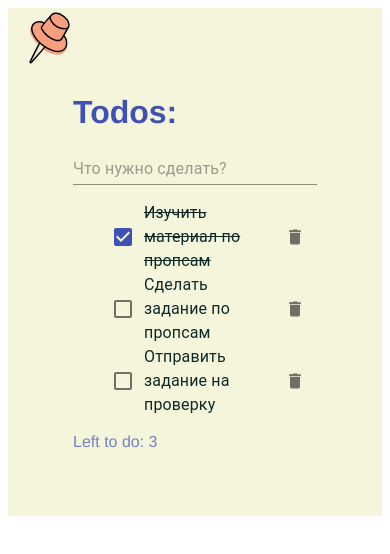
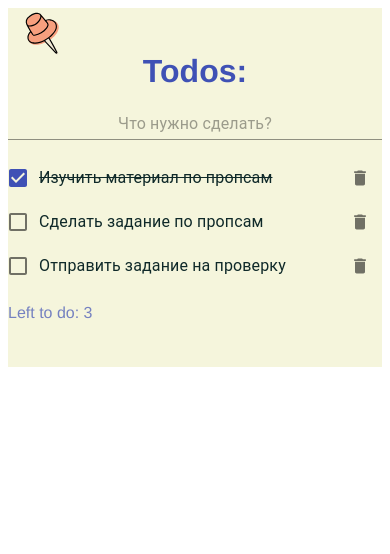
Before and after one commit to WebHeroSchool/react-todo, a React (Create React App) app: page / in a window 390 px wide. Shown: the top 554 px of the page. Built offline with nearby package versions, Linux system fonts and the light colour scheme.

Commit message:
added media querries

```diff
--- a/src/components/App/App.module.css
+++ b/src/components/App/App.module.css
@@ -13,6 +13,7 @@
 .title {
     font-family: Helvetica;
     color: #3f51b5;
+    margin: 0 0 18px 0;
 }
 .pin {
     width: 50px;
@@ -20,5 +21,17 @@
     position: absolute;
     top: 5px;
     left: 15px;
-    transform: rotate(-190deg);
+    transform: rotate(-260deg);
 }
+@media screen and (max-width: 520px) {
+    .wrap {
+        padding: 45px 0;
+    }
+    .title {
+        margin: 0 auto 18px;
+    }
+    .pin {
+        width: 40px;
+        height: 40px;
+    }
+}
--- a/src/components/Footer/Footer.module.css
+++ b/src/components/Footer/Footer.module.css
@@ -3,3 +3,9 @@
     color: #3f51b5;
     opacity: 0.7;
 }
+
+@media screen and (min-width: 400px) and (max-width: 520px) {
+    .footer {
+        padding-left: 40px;
+    }
+}
--- a/src/components/InputItem/InputItem.js
+++ b/src/components/InputItem/InputItem.js
@@ -1,6 +1,7 @@
 import React from 'react';
 import Input from '@material-ui/core/Input';
+import styles from './InputItem.module.css'
 const InputItem = () => (
-    <Input placeholder="Что нужно сделать?" inputProps={{ 'aria-label': 'description' }} />
+    <Input placeholder="Что нужно сделать?" classes={{ input: [styles.input] }} inputProps={{ 'aria-label': 'description' }} />
 );
 export default InputItem;
--- /dev/null
+++ b/src/components/InputItem/InputItem.module.css
@@ -0,0 +1,3 @@
+.input {
+    text-align: center;
+}
--- a/src/components/Item/Item.module.css
+++ b/src/components/Item/Item.module.css
@@ -16,17 +16,3 @@
     appearance: none;
 
 }
-.radio:checked {
-    width: 18px;
-    height: 18px;
-    transform: rotate(45deg);
-    background: #D62B2E;
-    outline: none;
-    border: none;
-    margin-right: 5px;
-    top: 38px;
-    position: relative;
-}
-.radio_label {
-
-}
--- a/src/components/ItemList/ItemList.css
+++ /dev/null
@@ -1,8 +0,0 @@
-.button__delete:hover {
-    color: #3f51b5;
-    cursor: pointer;
-}
-.button__delete:active {
-    color: rgba(0, 0, 0, 0.54);
-    cursor: pointer;
-}
--- a/src/components/ItemList/ItemList.js
+++ b/src/components/ItemList/ItemList.js
@@ -2,12 +2,11 @@ import React from 'react';
 import Tooltip from '@material-ui/core/Tooltip';
 import Item from '../Item/Item';
 import styles from './ItemList.module.css';
-import './ItemList.css';
 import FormControlLabel from '@material-ui/core/FormControlLabel';
 import Checkbox from '@material-ui/core/Checkbox';
 import IconButton from '@material-ui/core/IconButton';
 import DeleteIcon from '@material-ui/icons/Delete';
-const ItemList = ({items}) => (<ul>
+const ItemList = ({items}) => (<ul className={styles.list}>
     {items.map((item) => (<li className={styles.item_list} key={item.value}>
         <FormControlLabel
         control={
@@ -20,7 +19,7 @@ const ItemList = ({items}) => (<ul>
         label={<Item value={item.value} isDone={item.isDone}/>}
         />
         <Tooltip title="Удалить">
-            <IconButton aria-label="delete" classes={{ label: 'button__delete' }}>
+            <IconButton aria-label="delete" classes={{ label: [styles.button__delete] }}>
                 <DeleteIcon fontSize="small" />
             </IconButton>
         </Tooltip>
--- a/src/components/ItemList/ItemList.module.css
+++ b/src/components/ItemList/ItemList.module.css
@@ -1,6 +1,25 @@
+
 .item_list {
     list-style-type: none;
     display: flex;
     justify-content: space-between;
     align-items: center;
 }
+.button__delete:hover {
+    color: #3f51b5;
+    cursor: pointer;
+}
+.button__delete:active {
+    color: rgba(0, 0, 0, 0.54);
+    cursor: pointer;
+}
+@media screen and (max-width: 400px) {
+    .list {
+        padding: 0;
+    }
+}
+@media screen and (max-width: 360px) {
+    .item_list {
+        margin: 0;
+    }
+}
```
